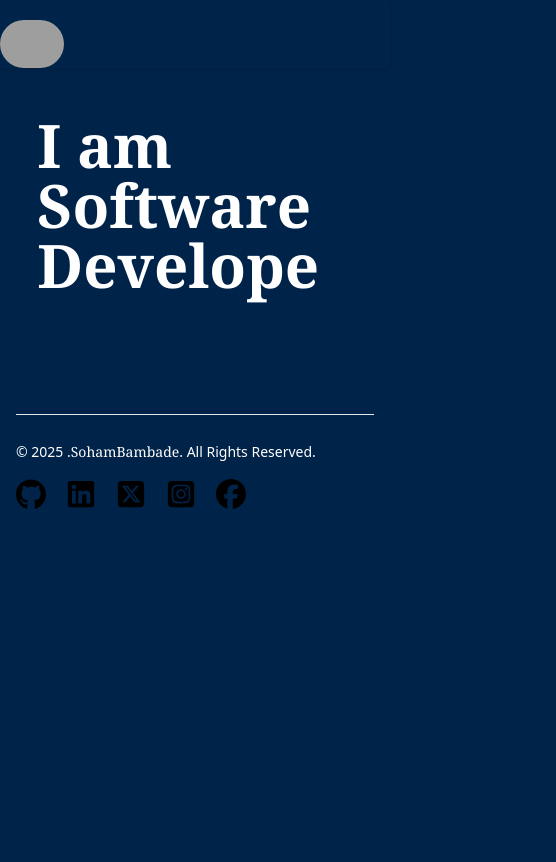
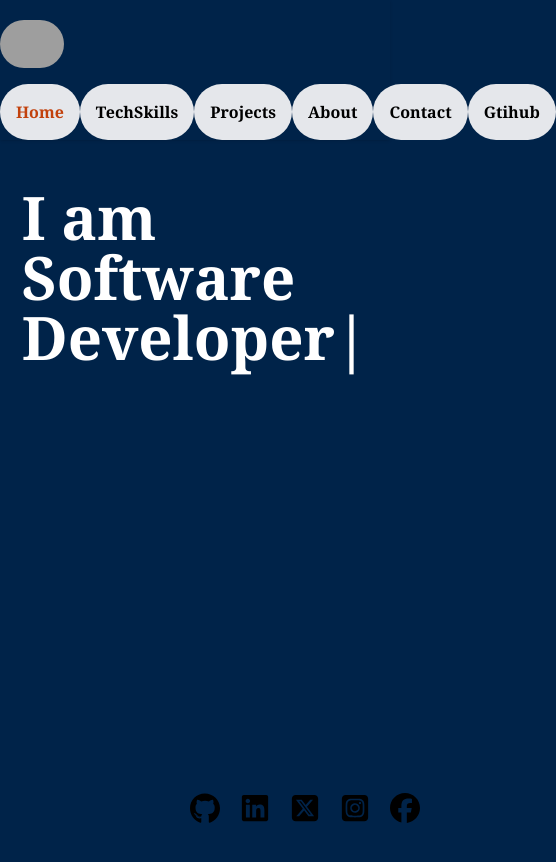
Before and after one commit to soham408/Portfolio_React, a React (Vite) app: page / in a window 390 px wide. Shown: the top 862 px of the page, 556 px wide, since content can reach past the window. Built offline with nearby package versions, Linux system fonts and the light colour scheme; grey boxes are pictures that could not be loaded.

Commit message:
doing responsive

```diff
--- a/src/components/Footer/Footer.jsx
+++ b/src/components/Footer/Footer.jsx
@@ -4,15 +4,15 @@ import { Link } from 'react-router-dom';
 export default function Footer (){
 
         return (
-            <footer className="bg-[#002349] py-6 min-h-screen">
-                <div className="bg-lightblue mx-auto w-full max-w-screen-xl p-4 py-6 lg:py-8">
+            <footer className="fixed bottom-0 bg-[#002349] py-500">
+                <div className="fixed bottom-5 bg-lightblue mx-auto w-full max-w-screen-xl pl-[190px] lg:py-8">
                     {/* <div className="md:flex md:justify-between">
 
                         <div className="grid grid-cols-2 gap-8 sm:gap-6 sm:grid-cols-3">
                         </div>
                     </div> */}
                     <hr className="my-6 border-gray-200 sm:mx-auto lg:my-8" />
-                    <div className="sm:flex sm:items-center sm:justify-between">
+                    <div className="flex gap-[700px] sm:flex sm:items-center sm:justify-between flex flex-col sm:flex-row">
                         <span className="text-sm text-gray-500 sm:text-center text-white">
                             © 2025 .
                             <a href="https://github.com/soham408" className=" font-serif hover:underline">
@@ -20,7 +20,7 @@ export default function Footer (){
                             </a>
                             . All Rights Reserved.
                         </span>
-                        <div className="flex mt-4 space-x-5 sm:justify-center sm:mt-0">
+                        <div className="flex space-x-5 sm:justify-center sm:mt-0">
                         <Link to="https://github.com/soham408">
                                 <svg
                                     className=" w-[30px] h-[30px] transform hover:rotate-45 transition duration-300 h-full"
--- a/src/components/Header/Header.jsx
+++ b/src/components/Header/Header.jsx
@@ -25,10 +25,10 @@ import {Link, NavLink} from 'react-router-dom'
                             </div>
 
                     <div
-                        className="hidden justify-between items-center w-full lg:flex lg:w-auto lg:order-1"
+                        className="justify-between items-center w-full lg:flex lg:w-auto lg:order-1"
                         id="mobile-menu-2"
                     >
-                        <ul className="flex flex-col mt-4 font-medium lg:flex-row lg:space-x-8 lg:mt-0">
+                        <ul className="flex flex-row mt-4 font-medium lg:flex-row lg:space-x-8 lg:mt-0">
                             <li>
                                 <NavLink
                                     to={"/"}
```
